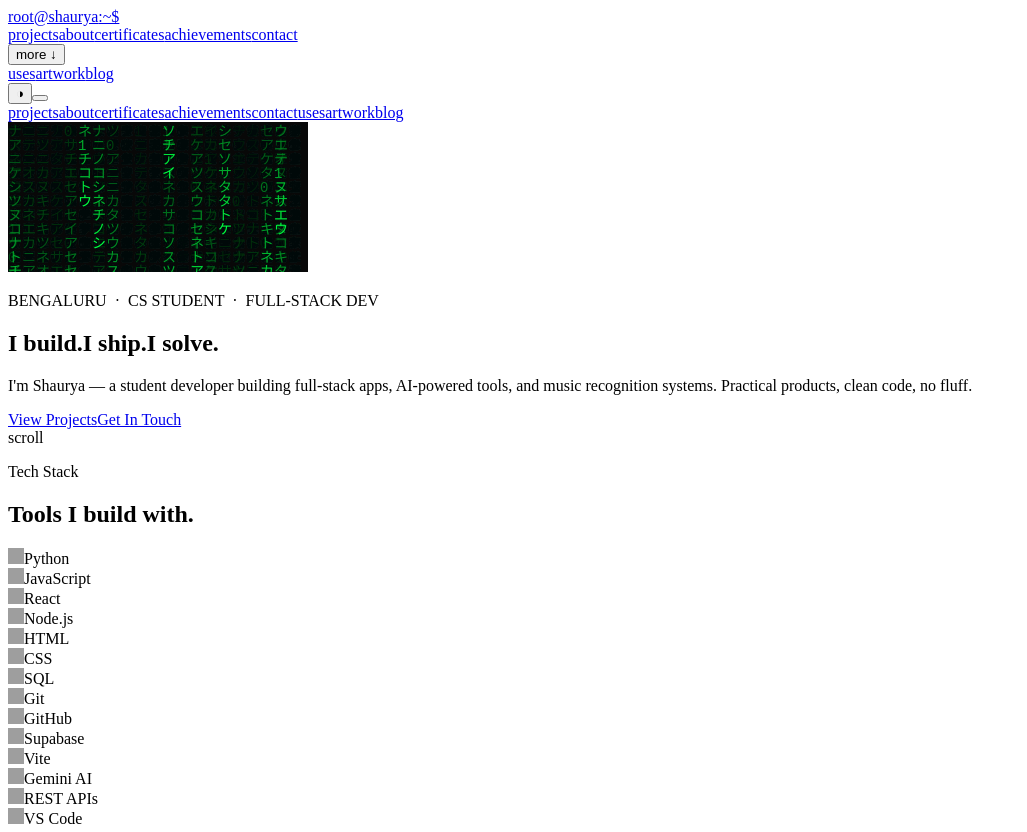
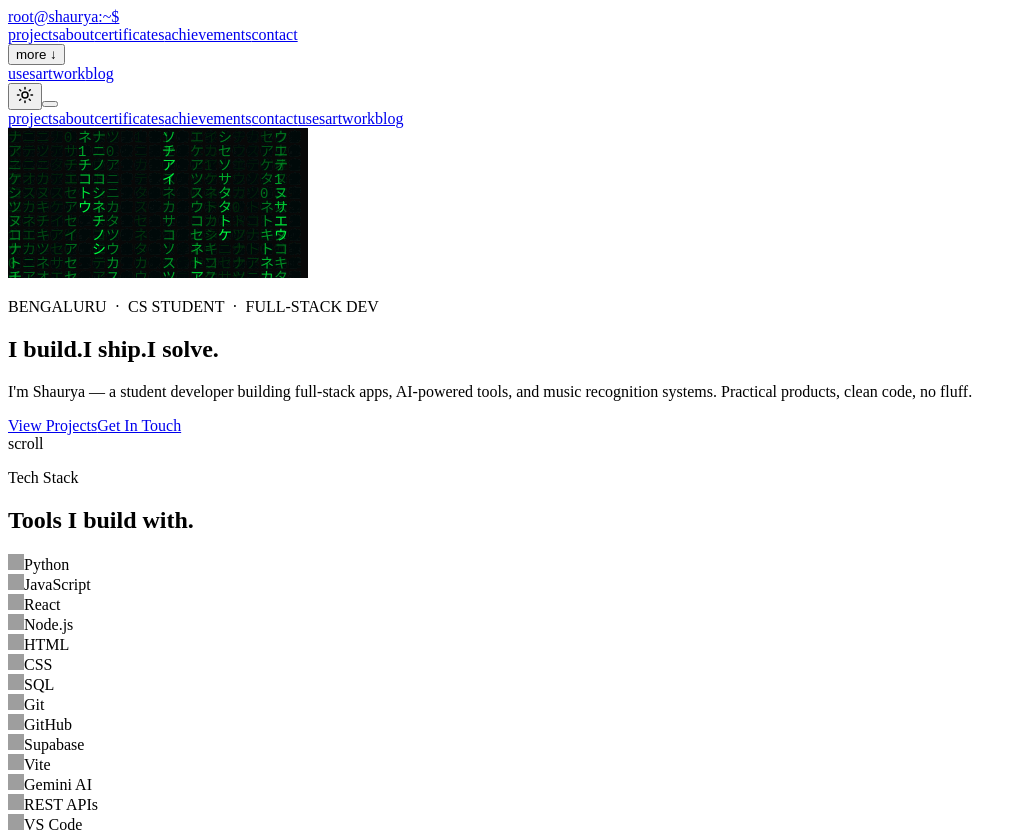
Before and after one commit to icecold009/shaurya-portfolio, a React (Vite) app: page / in a window 1280 px wide. Shown: the top 832 px of the page, without its empty margins (0-1027 px from the left). Built offline with nearby package versions, Linux system fonts and the light colour scheme; grey boxes are pictures that could not be loaded; the HTML template or start-up script is replaced by a standard one.

Commit message:
feat(navbar): replace Unicode ◑/○ theme toggle with SVG sun/moon icons

```diff
--- a/src/components/Navbar.jsx
+++ b/src/components/Navbar.jsx
@@ -89,8 +89,29 @@ function Navbar() {
                 </div>
 
                 <div className="nav-right">
-                    <button className="theme-toggle" onClick={() => setDark(!dark)} aria-label="Toggle theme">
-                        {dark ? "◑" : "○"}
+                    <button
+                        className="theme-toggle"
+                        onClick={() => setDark(!dark)}
+                        aria-label={dark ? "Switch to light mode" : "Switch to dark mode"}
+                    >
+                        {dark ? (
+                            /* Sun icon — switch TO light */
+                            <svg width="18" height="18" viewBox="0 0 24 24" fill="none"
+                                stroke="currentColor" strokeWidth="2"
+                                strokeLinecap="round" strokeLinejoin="round"
+                                aria-hidden="true">
+                                <circle cx="12" cy="12" r="4" />
+                                <path d="M12 2v2M12 20v2M4.93 4.93l1.41 1.41M17.66 17.66l1.41 1.41M2 12h2M20 12h2M4.93 19.07l1.41-1.41M17.66 6.34l1.41-1.41" />
+                            </svg>
+                        ) : (
+                            /* Moon icon — switch TO dark */
+                            <svg width="18" height="18" viewBox="0 0 24 24" fill="none"
+                                stroke="currentColor" strokeWidth="2"
+                                strokeLinecap="round" strokeLinejoin="round"
+                                aria-hidden="true">
+                                <path d="M21 12.79A9 9 0 1 1 11.21 3 7 7 0 0 0 21 12.79z" />
+                            </svg>
+                        )}
                     </button>
                     <button
                         className="hamburger"
--- a/src/styles.css
+++ b/src/styles.css
@@ -191,8 +191,8 @@ main {
     display: flex;
     align-items: center;
     justify-content: center;
-    width: 36px;
-    height: 36px;
+    width: 44px;
+    height: 44px;
     border-radius: 4px;
     border: 1px solid var(--line-bright);
     background: var(--surface);
```
